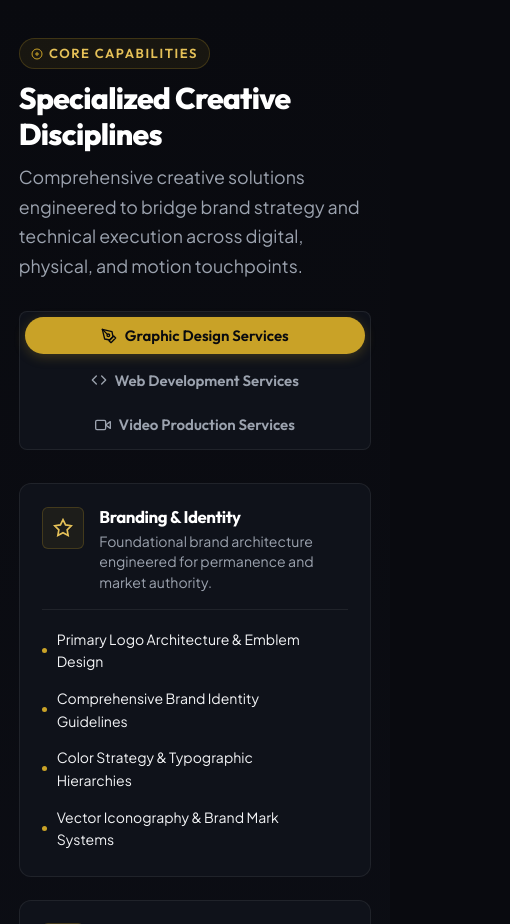
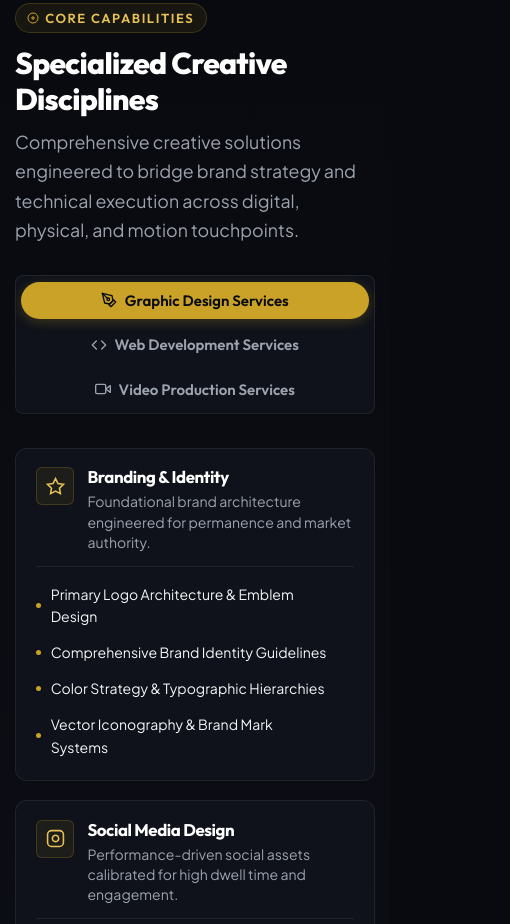
Before and after one commit to xngdinesh/Aviko-Creative-Studio, a plain HTML site: page index.html in a window 390 px wide. Shown: the part 1076-2000 px from the top of the page, 510 px wide, since content can reach past the window. Drawn offline with Linux system fonts and the light colour scheme.

Commit message:
Eliminate extra blank space in service cards and fix mobile responsiveness across all devices

```diff
--- a/style.css
+++ b/style.css
@@ -53,6 +53,8 @@ html {
   color: var(--text-main);
   -webkit-font-smoothing: antialiased;
   -moz-osx-font-smoothing: grayscale;
+  max-width: 100%;
+  overflow-x: hidden;
 }
 
 body {
@@ -62,6 +64,7 @@ body {
   background-color: var(--bg-primary);
   color: var(--text-main);
   overflow-x: hidden;
+  max-width: 100%;
   min-height: 100dvh;
 }
 
@@ -74,10 +77,9 @@ p {
 body::before {
   content: '';
   position: fixed;
-  top: 0;
-  left: 0;
-  width: 100vw;
-  height: 100vh;
+  inset: 0;
+  width: 100%;
+  height: 100%;
   background:
     radial-gradient(circle at 15% 10%, rgba(201, 162, 39, 0.05) 0%, transparent 40%),
     radial-gradient(circle at 85% 60%, rgba(201, 162, 39, 0.03) 0%, transparent 45%),
@@ -359,6 +361,7 @@ h1, h2, h3, h4, h5, h6 {
   transition: all var(--transition-smooth);
   position: relative;
   white-space: nowrap;
+  max-width: 100%;
 }
 
 .btn:active {
@@ -466,11 +469,12 @@ h1, h2, h3, h4, h5, h6 {
 .hero-tagline-kicker {
   display: inline-flex;
   align-items: center;
+  flex-wrap: wrap;
   gap: 0.5rem;
   font-family: var(--font-display);
-  font-size: 0.9375rem;
+  font-size: clamp(0.75rem, 2.5vw, 0.9375rem);
   font-weight: 700;
-  letter-spacing: 0.14em;
+  letter-spacing: 0.1em;
   text-transform: uppercase;
   color: var(--gold-light);
   margin-bottom: 1.25rem;
@@ -487,12 +491,13 @@ h1, h2, h3, h4, h5, h6 {
 }
 
 .hero-title {
-  font-size: clamp(2.5rem, 4.2vw, 3.65rem);
+  font-size: clamp(1.85rem, 6.5vw, 3.5rem);
   font-weight: 800;
   line-height: 1.14;
   letter-spacing: -0.03em;
   margin-bottom: 1.35rem;
   text-wrap: balance;
+  overflow-wrap: break-word;
 }
 
 .hero-description {
@@ -659,6 +664,8 @@ h1, h2, h3, h4, h5, h6 {
 .services-tabs-nav {
   display: flex;
   align-items: center;
+  flex-wrap: wrap;
+  max-width: 100%;
   gap: 0.5rem;
   margin-bottom: 2.25rem;
   background: var(--bg-surface);
@@ -714,15 +721,16 @@ h1, h2, h3, h4, h5, h6 {
 
 .service-categories-grid {
   display: grid;
-  grid-template-columns: repeat(auto-fit, minmax(320px, 1fr));
-  gap: 1.5rem;
+  grid-template-columns: repeat(auto-fit, minmax(310px, 1fr));
+  gap: 1.25rem;
+  align-items: start;
 }
 
 .service-category-card {
   background: var(--bg-surface);
   border: 1px solid var(--border-subtle);
   border-radius: var(--radius-md);
-  padding: 1.5rem;
+  padding: 1.25rem 1.35rem;
   transition: all var(--transition-smooth);
   position: relative;
   overflow: hidden;
@@ -739,13 +747,13 @@ h1, h2, h3, h4, h5, h6 {
 .category-header {
   display: flex;
   align-items: flex-start;
-  gap: 1rem;
-  margin-bottom: 1.125rem;
+  gap: 0.875rem;
+  margin-bottom: 0.875rem;
 }
 
 .category-icon-box {
-  width: 42px;
-  height: 42px;
+  width: 38px;
+  height: 38px;
   border-radius: var(--radius-xs);
   background: var(--gold-subtle);
   border: 1px solid var(--gold-border);
@@ -756,8 +764,8 @@ h1, h2, h3, h4, h5, h6 {
 }
 
 .category-icon-box svg {
-  width: 20px;
-  height: 20px;
+  width: 19px;
+  height: 19px;
   stroke: var(--gold-light);
 }
 
@@ -777,9 +785,9 @@ h1, h2, h3, h4, h5, h6 {
   list-style: none;
   display: flex;
   flex-direction: column;
-  gap: 0.55rem;
-  margin-top: auto;
-  padding-top: 1rem;
+  gap: 0.5rem;
+  margin-top: 0;
+  padding-top: 0.875rem;
   border-top: 1px solid var(--border-subtle);
 }
 
@@ -2249,9 +2257,19 @@ h1, h2, h3, h4, h5, h6 {
     padding: 0.25rem 0.65rem;
     gap: 0.5rem;
   }
+
+  .btn {
+    white-space: normal;
+    text-align: center;
+  }
 }
 
 @media (max-width: 480px) {
+  .container {
+    padding-left: 1rem;
+    padding-right: 1rem;
+  }
+
   .site-header {
     height: 3.85rem;
   }
```
